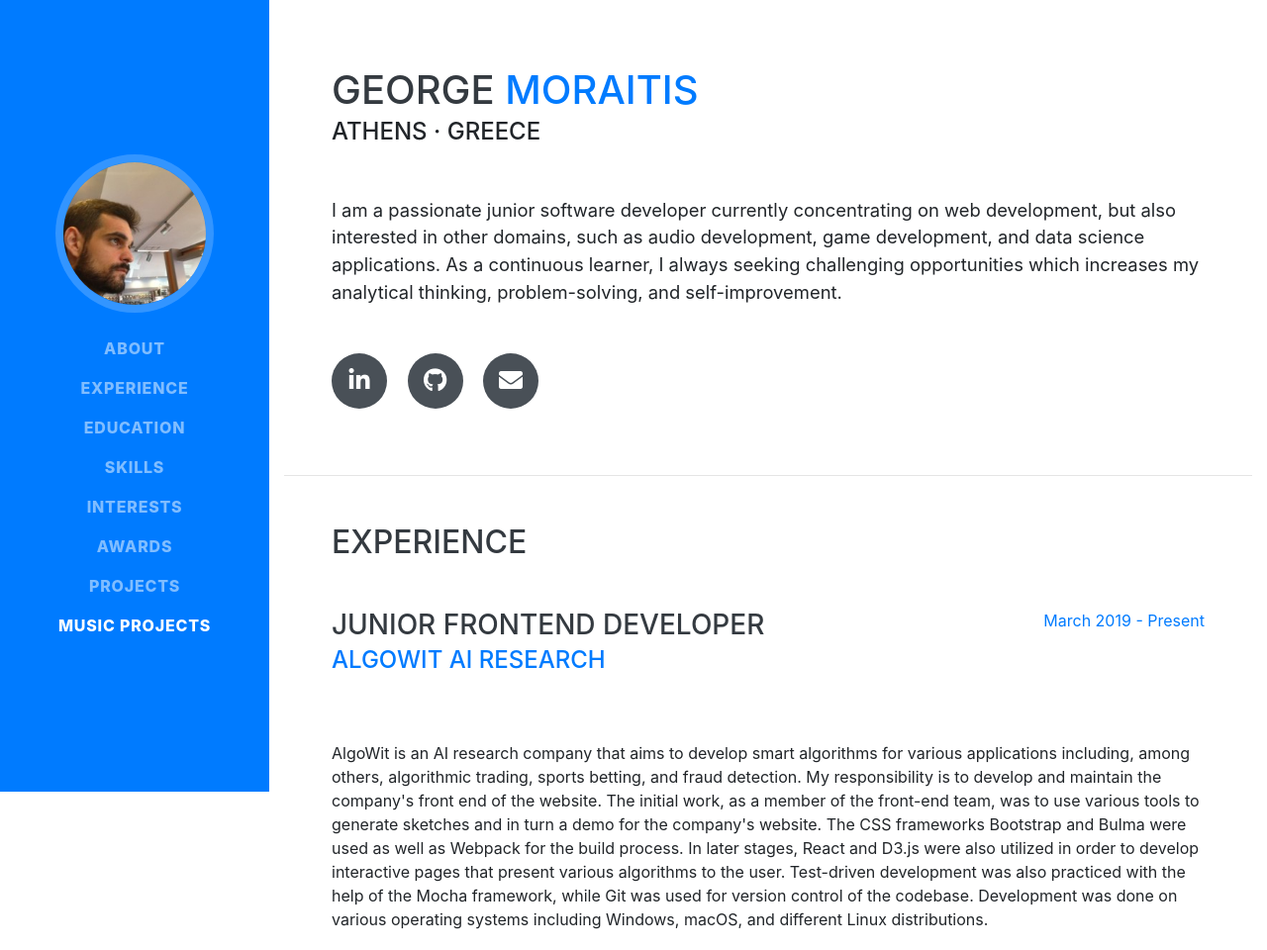
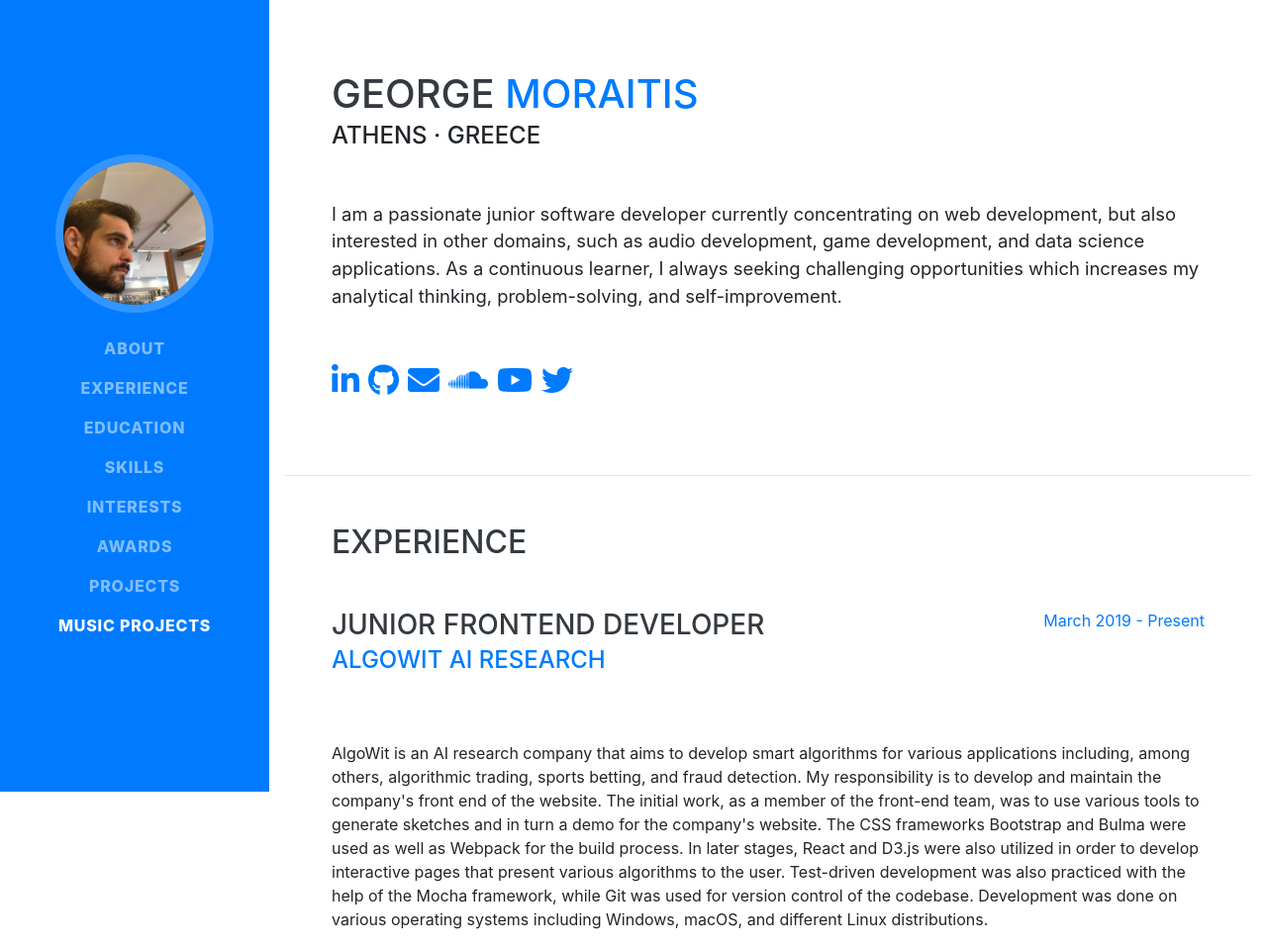
Before and after one commit to gmoraitis/myresume, a website with bundled scripts: page index.html in a window 1280 px wide. Shown: the top 960 px of the page at 99% size. Built offline with nearby package versions, Linux system fonts and the light colour scheme; files whose address does not match are found by name; a web font is replaced by a local one.

Commit message:
Added new social media links and changes in icons.

```diff
--- a/index.html
+++ b/index.html
@@ -79,20 +79,30 @@
         </h1>
         <div class="subheading mb-5">Athens · Greece
         </div>
+
         <p class="lead mb-5">I am a passionate junior software developer currently
           concentrating on web development, but also interested in other domains,
           such as audio development, game development, and data science applications.
           As a continuous learner, I always seeking challenging opportunities which
           increases my analytical thinking, problem-solving, and self-improvement.</p>
-        <div class="social-icons">
+          <div class="icons fa-2x">
             <a href="https://www.linkedin.com/in/georgiosmoraitis/" target="_blank">
-            <i class="fab fa-linkedin-in"></i>
+              <i class="fab fa-linkedin-in "></i>
             </a>
             <a href="https://github.com/gmoraitis" target="_blank">
               <i class="fab fa-github"></i>
             </a>
             <a href="mailto:moraitis.georgios@icloud.com" target="_blank">
               <i class="fas fa-envelope"></i>
+            </a>
+            <a href="https://soundcloud.com/moraitisgeorge/albums" target="_blank">
+              <i class="fab fa-soundcloud"></i>
+            </a>
+            <a href="https://www.youtube.com/channel/UCkxbezq6plxBW7Hf4g-Tz5w?view_as=subscriber" target="_blank">
+              <i class="fab fa-youtube"></i>
+            </a>
+            <a href="https://twitter.com/GeorgeMoraitis7" target="_blank">
+              <i class="fab fa-twitter"></i>
             </a>
           </div>
       </div>
```
Lines whose indentation alone changed are shown as unchanged.
